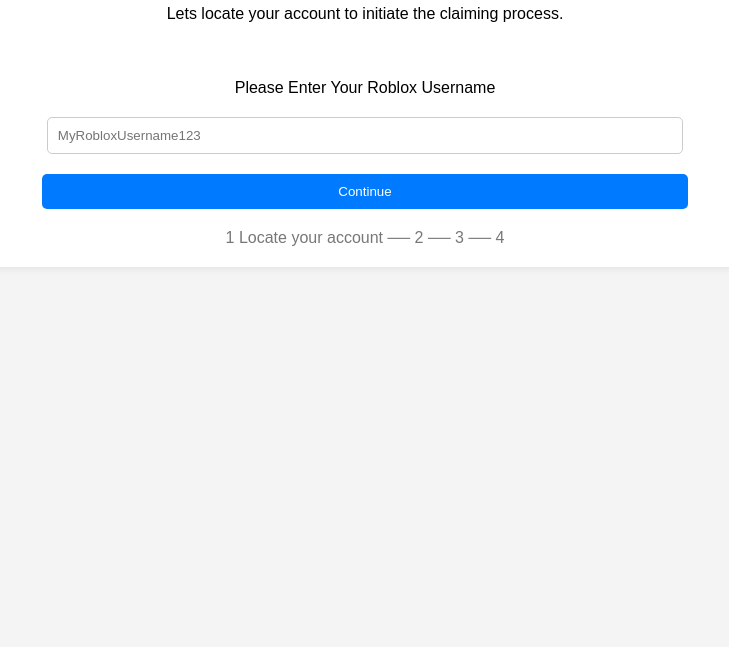
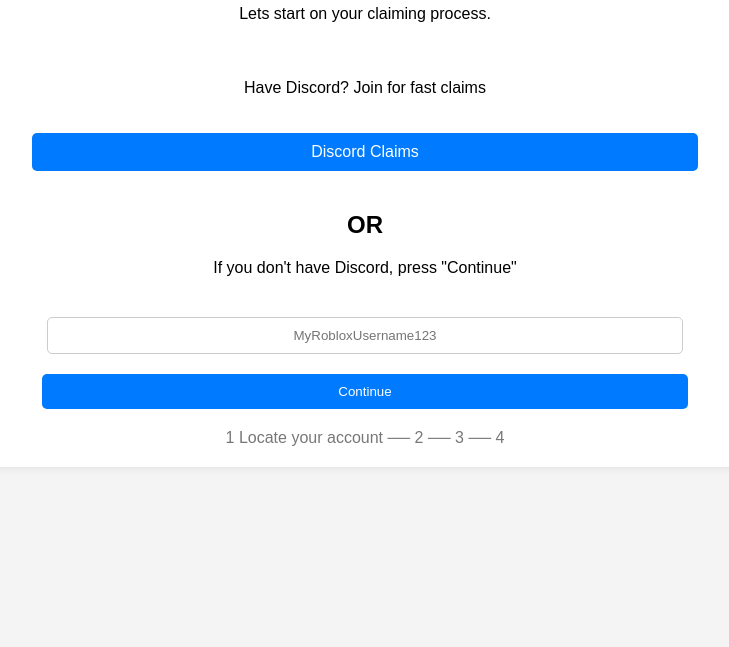
Before and after one commit to MM2Shotz/MM2Shotz-Claim, a plain HTML site: page Index.html in a window 1280 px wide. Shown: the part 153-800 px from the top of the page, without its empty margins (275-1004 px from the left). Drawn offline with Linux system fonts and the light colour scheme.

Commit message:
Update Index.html

```diff
--- a/Index.html
+++ b/Index.html
@@ -3,7 +3,7 @@
 <head>
 <meta charset="UTF-8">
 <meta name="viewport" content="width=device-width, initial-scale=1.0">
-<title>Claim Process - MM2Best</title>
+<title>MM2Shotz Claims</title>
 <style>
     body {
         font-family: Arial, sans-serif;
@@ -23,19 +23,20 @@
         text-align: center;
         padding: 20px;
     }
-    .form {
+    .form, .discord-link, .divider, .continue-option {
         margin: 20px 0;
         text-align: center;
     }
-    input[type="text"] {
+    input[type="text"], a.button {
         width: 80%;
         padding: 10px;
         margin-top: 20px;
         margin-bottom: 20px;
         border-radius: 5px;
         border: 1px solid #ccc;
+        text-align: center;
     }
-    input[type="submit"] {
+    input[type="submit"], a.button {
         width: 84%;
         padding: 10px;
         background-color: #007bff;
@@ -43,8 +44,10 @@
         border: none;
         border-radius: 5px;
         cursor: pointer;
+        text-decoration: none;
+        display: inline-block;
     }
-    input[type="submit"]:hover {
+    input[type="submit"]:hover, a.button:hover {
         background-color: #0056b3;
     }
     .steps {
@@ -58,14 +61,23 @@
 <body>
 <div class="container">
     <div class="header">
-        <h2>Hello!</h2>
-        <p>Lets locate your account to initiate the claiming process.</p>
+        <h2>MM2Shotz Claims</h2>
+        <p>Lets start on your claiming process.</p>
     </div>
-    <form class="form">
-        <label for="username">Please Enter Your Roblox Username</label><br>
-        <input type="text" id="username" name="username" placeholder="MyRobloxUsername123">
-        <input type="submit" value="Continue">
-    </form>
+    <div class="discord-link">
+        <p>Have Discord? Join for fast claims</p>
+        <a href="https://discord.gg/R9YEzGUs2p" target="_blank" class="button">Discord Claims</a>
+    </div>
+    <div class="divider">
+        <h2>OR</h2>
+    </div>
+    <div class="continue-option">
+        <p>If you don't have Discord, press "Continue"</p>
+        <form class="form">
+            <input type="text" id="username" name="username" placeholder="MyRobloxUsername123">
+            <input type="submit" value="Continue" formaction="Robloxclaim1.html">
+        </form>
+    </div>
     <div class="steps">
         <span>1 Locate your account</span> ── 2 ── 3 ── 4
     </div>
```
